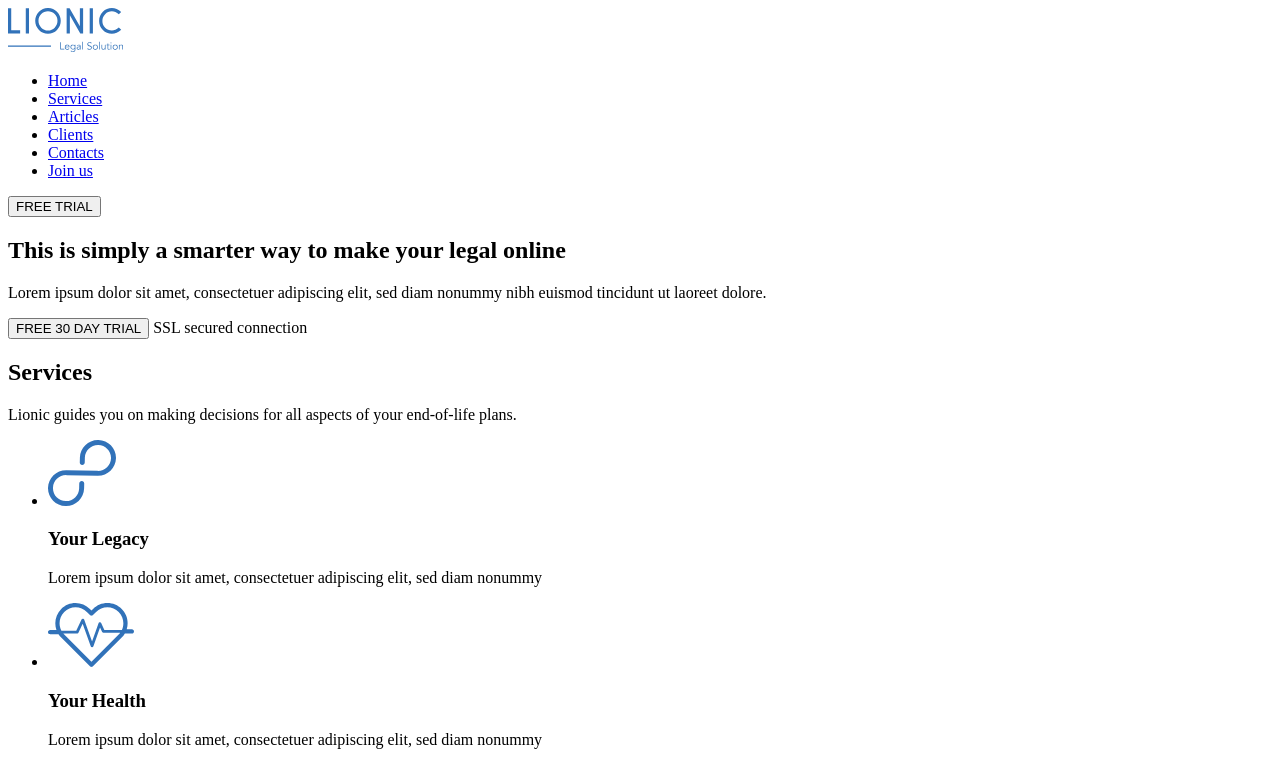
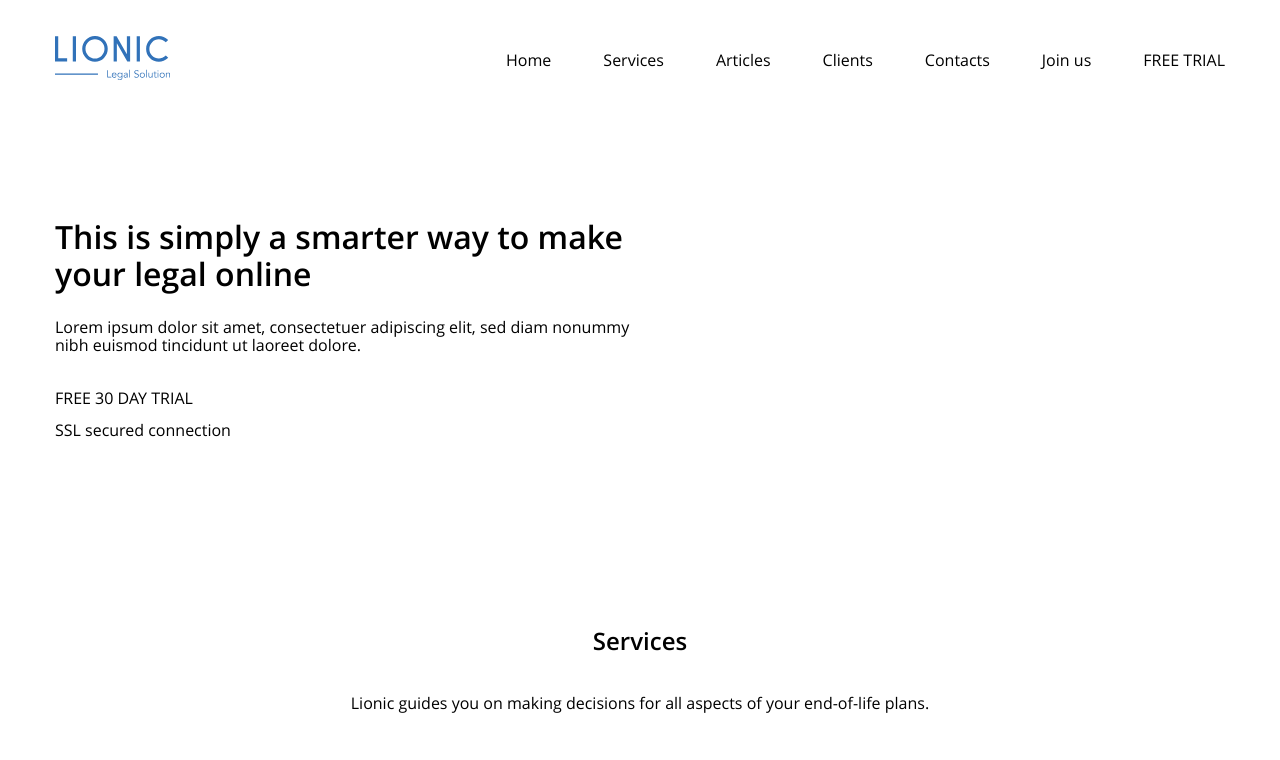
Before and after one commit to wolfviking1979/Lionic-Yuriy, a plain HTML site: page index.html in a window 1280 px wide. Shown: the top 760 px of the page. Drawn offline with Linux system fonts and the light colour scheme.

Commit message:
add fonts, add hero-section, add services-section

```diff
--- a/index.html
+++ b/index.html
@@ -5,58 +5,60 @@
   <meta charset="UTF-8">
   <meta name="viewport" content="width=device-width, initial-scale=1.0">
   <title>Lionic</title>
+  <link rel="stylesheet" href="./style/normalize.css">
+  <link rel="stylesheet" href="./style/style.css">
 </head>
 
 <body>
   <header class="header">
-    <div class="container">
+    <div class="container flex header-container">
       <a class="header-logo">
         <img src="./img/Header-logo.svg" alt="Logo" class="header-logo">
       </a>
       <nav class="header-nav">
-        <ul class="header-list">
-          <li class="header-item">
+        <ul class="header-list list-reset flex">
+          <li class="header-list-item">
             <a href="#hero" class="header-list">Home</a>
           </li>
-          <li class="header-item">
+          <li class="header-list-item">
             <a href="#services" class="header-list">Services</a>
           </li>
-          <li class="header-item">
+          <li class="header-list-item">
             <a href="#articles" class="header-list">Articles</a>
           </li>
-          <li class="header-item">
+          <li class="header-list-item">
             <a href="#clients" class="header-list">Clients</a>
           </li>
-          <li class="header-item">
+          <li class="header-list-item">
             <a href="#contacts" class="header-list">Contacts</a>
           </li>
-          <li class="header-item">
+          <li class="header-list-item">
             <a href="#join-us" class="header-list">Join us</a>
           </li>
         </ul>
       </nav>
-      <button class="btn header-btn">FREE TRIAL</button>
+      <button class="btn header-btn btn-reset">FREE TRIAL</button>
     </div>
   </header>
   <main class="main">
     <section id="hero" class="hero">
       <div class="container">
-        <div class="hero-content">
+        <div class="hero-content flex">
           <h1 class="hero-title">This is simply a smarter way to make your legal online</h1>
           <p class="hero-descr">Lorem ipsum dolor sit amet, consectetuer adipiscing elit, sed diam nonummy nibh euismod
             tincidunt ut laoreet dolore.</p>
-          <button class="btn btn-hero">FREE 30 DAY TRIAL</button>
+          <button class="btn hero-btn btn-reset">FREE 30 DAY TRIAL</button>
           <span class="hero-secure">SSL secured connection</span>
         </div>
       </div>
     </section>
-    <section id="services" class="services">
+    <section id="services " class="services section-offset">
       <div class="container">
         <h2 class="section-title services-title">Services</h2>
         <p class="section-descr services-descr">Lionic guides you on&nbsp;making decisions for all aspects of&nbsp;your
           end-of-life plans.</p>
-        <ul class="services-list">
-          <li class="services-item">
+        <ul class="services-list list-reset flex">
+          <li class="services-item flex">
             <svg class="services-item-icon" width="68" height="66" viewBox="0 0 68 66" fill="none"
               xmlns="http://www.w3.org/2000/svg">
               <g clip-path="url(#clip0_7_34)">
@@ -75,7 +77,7 @@
             <p class="services-item-descr">Lorem ipsum dolor sit amet, consectetuer adipiscing elit, sed diam nonummy
             </p>
           </li>
-          <li class="services-item">
+          <li class="services-item flex">
             <svg class="services-item-icon" width="86" height="64" viewBox="0 0 86 64" fill="none"
               xmlns="http://www.w3.org/2000/svg">
               <path
@@ -87,7 +89,7 @@
             <p class="services-item-descr">Lorem ipsum dolor sit amet, consectetuer adipiscing elit, sed diam nonummy
             </p>
           </li>
-          <li class="services-item">
+          <li class="services-item flex">
             <svg class="services-item-icon" width="64" height="64" viewBox="0 0 64 64" fill="none"
               xmlns="http://www.w3.org/2000/svg">
               <g clip-path="url(#clip0_7_58)">
@@ -106,7 +108,7 @@
             <p class="services-item-descr">Lorem ipsum dolor sit amet, consectetuer adipiscing elit, sed diam nonummy
             </p>
           </li>
-          <li class="services-item">
+          <li class="services-item flex">
             <svg class="services-item-icon" width="65" height="65" viewBox="0 0 65 65" fill="none"
               xmlns="http://www.w3.org/2000/svg">
               <path
@@ -121,10 +123,10 @@
         </ul>
       </div>
     </section>
-    <section id="articles" class="articles">
+    <section id="articles" class="articles section-offset">
       <div class="container">
         <h2 class="section-title articles-title">Articles</h2>
-        <ul class="articles-list">
+        <ul class="articles-list list-reset">
           <li class="articles-item">
             <article class="blog-preview">
               <img src="./img/Article-1.jpg" alt="Blog photo1  " class="blog-preview-image">
@@ -172,9 +174,10 @@
         </ul>
       </div>
     </section>
-    <section id="clients" class="clients">
-      <h2 class="section-title clients-title">Clients</h2>
-      <ul class="clienys-list">
+    <section id="clients" class="clients section-offset">
+      <div class="container">
+        <h2 class="section-title clients-title">Clients</h2>
+      <ul class="clienys-list list-reset">
         <li class="clients-item">
           <p class="clients-item-descr">Lorem ipsum dolor, sit amet consectetur adipisicing elit. Minima harum
             distinctio nostrum quaerat odio, ipsam aliquid aperiam officia quis quod quo ipsa voluptatem, perspiciatis
@@ -218,12 +221,13 @@
           </div>
         </li>
       </ul>
+      </div>
     </section>
-    <section id="contacts" class="contacts">
+    <section id="contacts" class="contacts section-offset">
       <div class="container">
         <h2 class="section-title contacts-title">Contacts</h2>
         <address class="contacts-address">
-          <ul class="contacts-list">
+          <ul class="contacts-list list-reset">
             <li class="contacts-item">
               <strong class="contacts-item-caption">Visit Us</strong>
               <p class="contacts-item-text">Duis autem vel eum iriure dolor in&nbsp;hendrerit in&nbsp;vulputate velit.</p>
@@ -259,7 +263,7 @@
       </div>
       <div class="footer-right">
         <nav class="footer-nav">
-          <ul class="footer-list">
+          <ul class="footer-list list-reset">
             <li class="footer-item">
               <a href="#" target="_blank" class="footer-link">About Us</a>
             </li>
@@ -274,7 +278,7 @@
             </li>
           </ul>
         </nav>
-        <ul class="social">
+        <ul class="social list-reset">
           <li class="social-item"><a href="#" class="social-link social-link-tw"></a></li>
           <li class="social-item"><a href="#" class="social-link social-link-linkedin"></a></li>
           <li class="social-item"><a href="#" class="social-link social-link-mail"></a></li>
--- a/style/style.css
+++ b/style/style.css
@@ -0,0 +1,176 @@
+@font-face {
+  font-family: 'Open Sans';
+  src: local('Open Sans Regular'), local('OpenSans-Regular'),
+    url('../font/OpenSans-Regular.woff2') format('woff2'),
+    url('../font/OpenSans-Regular.woff') format('woff');
+  font-weight: 400;
+  font-style: normal;
+}
+
+@font-face {
+  font-family: 'Open Sans';
+  src: local('Open Sans SemiBold'), local('OpenSans-SemiBold'),
+    url('../font/OpenSans-SemiBold.woff2') format('woff2'),
+    url('../font/OpenSans-SemiBold.woff') format('woff');
+  font-weight: 600;
+  font-style: normal;
+}
+
+@font-face {
+  font-family: 'Open Sans';
+  src: local('Open Sans Light'), local('OpenSans-Light'),
+    url('../font/OpenSans-Light.woff2') format('woff2'),
+    url('../font/OpenSans-Light.woff') format('woff');
+  font-weight: 300;
+  font-style: normal;
+}
+
+html {
+  box-sizing: border-box;
+}
+
+*,
+*::before,
+*::after {
+  box-sizing: inherit;
+}
+
+a {
+  color: inherit;
+  text-decoration: none;
+}
+
+img {
+  max-width: 100%;
+}
+
+body {
+  max-width: 1200px;
+  font-family: 'Open Sans', sans-serif;
+  margin: 0 auto;
+}
+
+/* glob */
+
+.list-reset {
+  margin: 0;
+  padding: 0;
+  list-style: none;
+}
+
+.btn-reset {
+  padding: 0;
+  border: 0;
+  background-color: transparent;
+  cursor: pointer;
+}
+
+.flex {
+  display: flex;
+}
+
+.container {
+  width: 1200px;
+  padding: 0 15px;
+
+}
+
+.section-title {
+  margin: 0;
+  margin-bottom: 40px;
+}
+
+.section-descr {
+  margin: 0;
+  margin-bottom: 50px;
+}
+
+.section-offset {
+  padding-top: 87px;
+  padding-bottom: 160px;
+}
+
+/* header */
+
+.header {
+  padding: 36px 0;
+}
+
+.header-container {
+  align-items: center;
+}
+
+.header-logo {
+  margin-right: auto;
+}
+
+.header-nav {
+  margin-right: 52px;
+}
+
+.header-list-item:not(:last-child) {
+  margin-right: 52px;
+}
+
+/* hero */
+
+.hero {
+  padding: 100px 0;
+}
+
+.hero-content {
+  flex-direction: column;
+  align-items:flex-start;
+  max-width: 50%;
+
+}
+
+.hero-title {
+  margin: 0;
+  margin-bottom: 25px;
+}
+
+.hero-descr {
+  margin: 0;
+  margin-bottom: 34px;
+}
+
+.hero-btn {
+  margin-bottom: 14px;
+}
+
+/* services */
+
+.services-title {
+  text-align: center;
+}
+
+.services-descr {
+  text-align: center;
+}
+
+.services-item {
+  flex-direction: column;
+  align-items: center;
+  padding: 30px;
+  width: 270px;
+  outline: 1px solid coral;
+}
+
+.services-item:not(:nth-child(4n)) {
+  margin-right: 30px;
+}
+
+.services-item-icon {
+  margin-bottom: 25px;
+}
+
+.services-item-title {
+  margin: 0;
+  margin-bottom: 15px;
+}
+
+.services-item-descr {
+  margin: 0;
+  text-align: center;
+}
```
Also changed, not shown: font/OpenSans-Light.woff (added), font/OpenSans-Light.woff2 (added), font/OpenSans-Regular.woff (added), font/OpenSans-Regular.woff2 (added), font/OpenSans-SemiBold.woff (added), font/OpenSans-SemiBold.woff2 (added), style/normalize.css (added).
